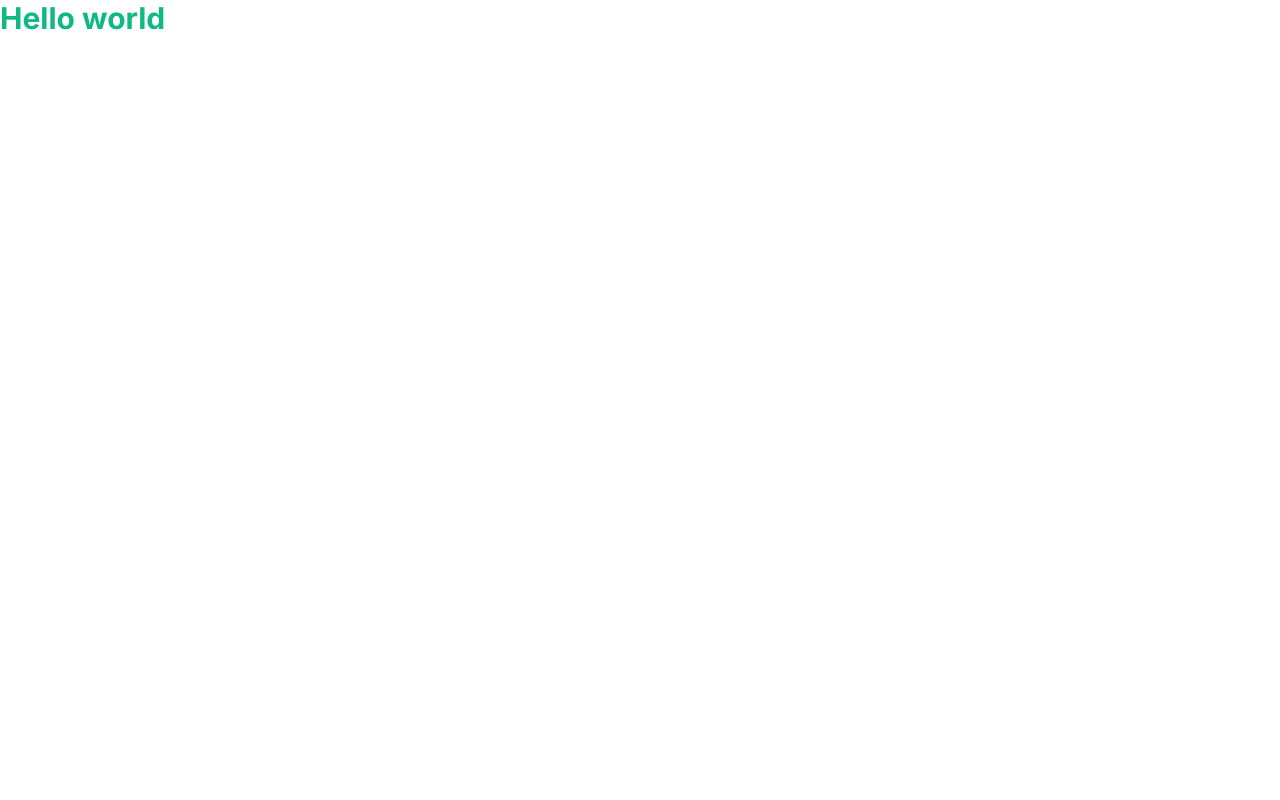
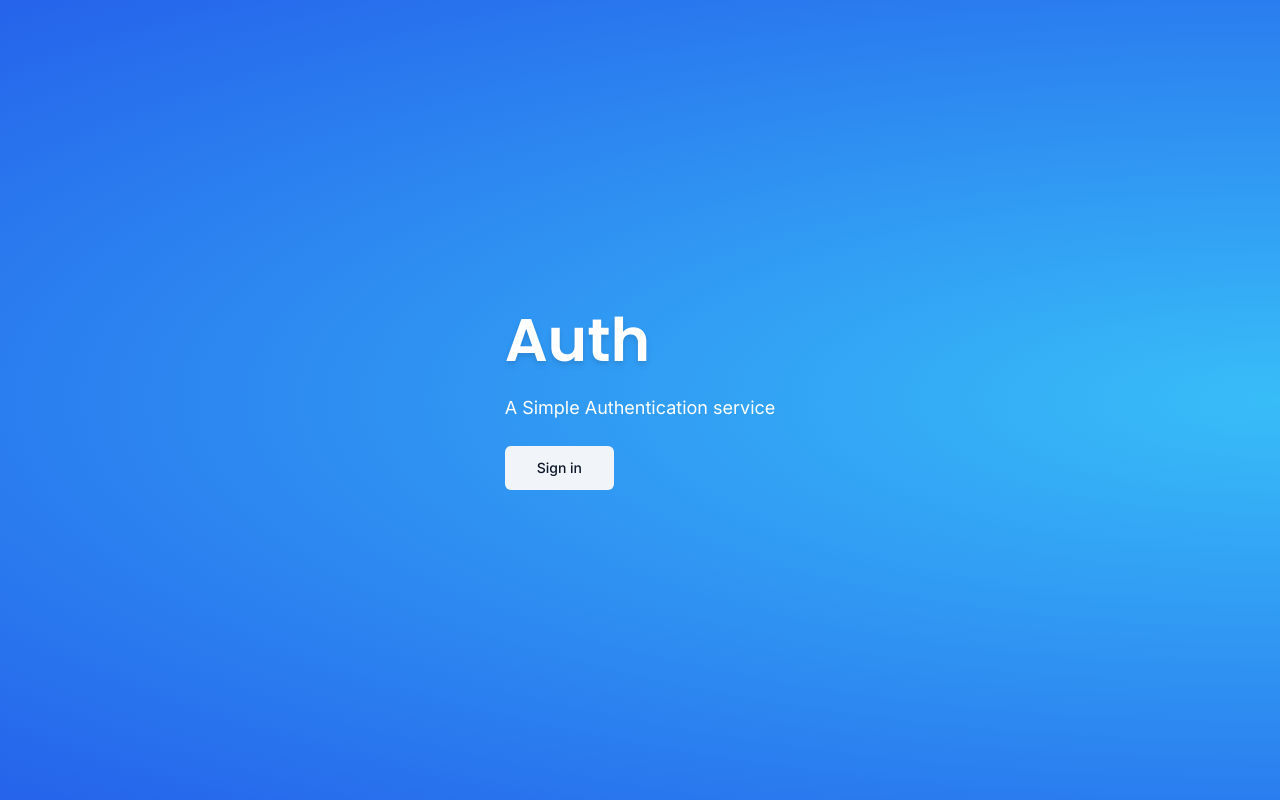
Before and after one commit to TeamM-KNUST/hnh-accommodation, a Next.js app: page / in a window 1280 px wide. Built offline with nearby package versions, Linux system fonts and the light colour scheme.

Commit message:
making the authenication page for sign in and out

```diff
--- a/app/page.tsx
+++ b/app/page.tsx
@@ -1,9 +1,32 @@
-import Image from "next/image";
+import { LoginButton } from "@/components/auth/login-button";
+import { Button } from "@/components/ui/button";
+import { cn } from "@/lib/utils";
+import { Poppins } from "next/font/google";
+
+const font = Poppins({
+	subsets: ["latin"],
+	weight: ["600"],
+});
 
 export default function Home() {
-  return (
-    <div className="text-3xl font-bold text-emerald-500">
-      Hello world
-    </div>
-  );
+	return (
+		<div className="flex h-full items-center justify-center flex-col bg-[radial-gradient(ellipse_at_right,_var(--tw-gradient-stops))] from-sky-400 to-blue-600">
+			<div className="space-y-6">
+				<h1
+					className={cn(
+						"text-6xl font-semibold text-white drop-shadow-md",
+						font.className
+					)}
+				>
+					Auth
+				</h1>
+				<p className="text-white text-lg">A Simple Authentication service</p>
+				<div>
+					<LoginButton asChild>
+						<Button variant="secondary" size="lg">Sign in</Button>
+					</LoginButton>
+				</div>
+			</div>
+		</div>
+	);
 }
--- /dev/null
+++ b/components/auth/login-button.tsx
@@ -0,0 +1,19 @@
+interface LoginButtonProps {
+    children: React.ReactNode;
+    mode?: "modal" | "redirect";
+    asChild?: boolean;
+}
+
+export const LoginButton = ({
+    children,
+    mode = "redirect",
+    asChild
+}:LoginButtonProps) => {
+
+    return (
+        <span >
+            {children}
+        </span>
+    )
+
+}
--- /dev/null
+++ b/components/ui/button.tsx
@@ -0,0 +1,56 @@
+import * as React from "react"
+import { Slot } from "@radix-ui/react-slot"
+import { cva, type VariantProps } from "class-variance-authority"
+
+import { cn } from "@/lib/utils"
+
+const buttonVariants = cva(
+  "inline-flex items-center justify-center whitespace-nowrap rounded-md text-sm font-medium ring-offset-background transition-colors focus-visible:outline-none focus-visible:ring-2 focus-visible:ring-ring focus-visible:ring-offset-2 disabled:pointer-events-none disabled:opacity-50",
+  {
+    variants: {
+      variant: {
+        default: "bg-primary text-primary-foreground hover:bg-primary/90",
+        destructive:
+          "bg-destructive text-destructive-foreground hover:bg-destructive/90",
+        outline:
+          "border border-input bg-background hover:bg-accent hover:text-accent-foreground",
+        secondary:
+          "bg-secondary text-secondary-foreground hover:bg-secondary/80",
+        ghost: "hover:bg-accent hover:text-accent-foreground",
+        link: "text-primary underline-offset-4 hover:underline",
+      },
+      size: {
+        default: "h-10 px-4 py-2",
+        sm: "h-9 rounded-md px-3",
+        lg: "h-11 rounded-md px-8",
+        icon: "h-10 w-10",
+      },
+    },
+    defaultVariants: {
+      variant: "default",
+      size: "default",
+    },
+  }
+)
+
+export interface ButtonProps
+  extends React.ButtonHTMLAttributes<HTMLButtonElement>,
+    VariantProps<typeof buttonVariants> {
+  asChild?: boolean
+}
+
+const Button = React.forwardRef<HTMLButtonElement, ButtonProps>(
+  ({ className, variant, size, asChild = false, ...props }, ref) => {
+    const Comp = asChild ? Slot : "button"
+    return (
+      <Comp
+        className={cn(buttonVariants({ variant, size, className }))}
+        ref={ref}
+        {...props}
+      />
+    )
+  }
+)
+Button.displayName = "Button"
+
+export { Button, buttonVariants }
--- a/package.json
+++ b/package.json
@@ -9,6 +9,7 @@
     "lint": "next lint"
   },
   "dependencies": {
+    "@radix-ui/react-slot": "^1.0.2",
     "class-variance-authority": "^0.7.0",
     "clsx": "^2.1.0",
     "lucide-react": "^0.344.0",
```
Also changed, not shown: 1 other file (tests, documents, lock files or other folders).
